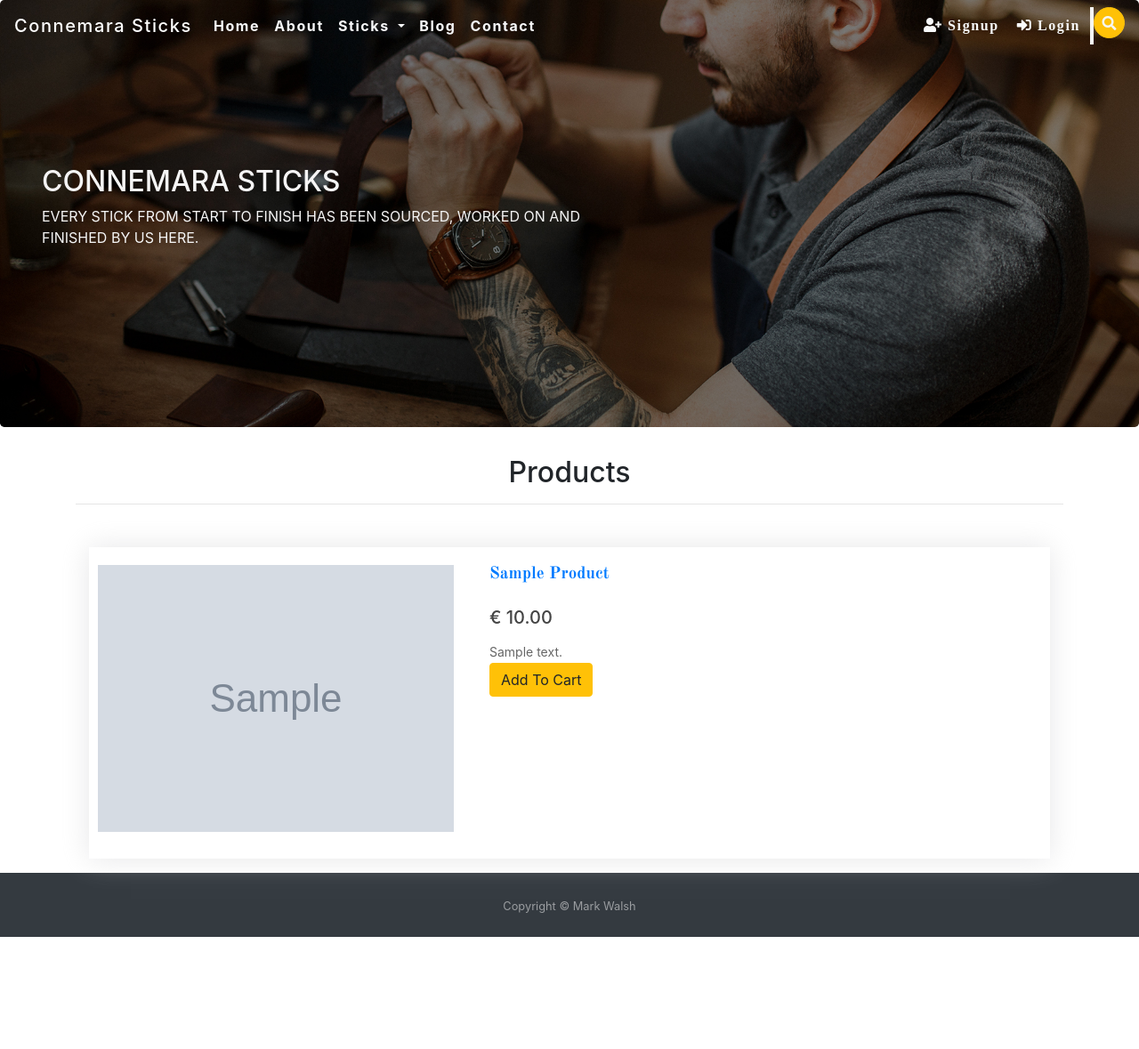
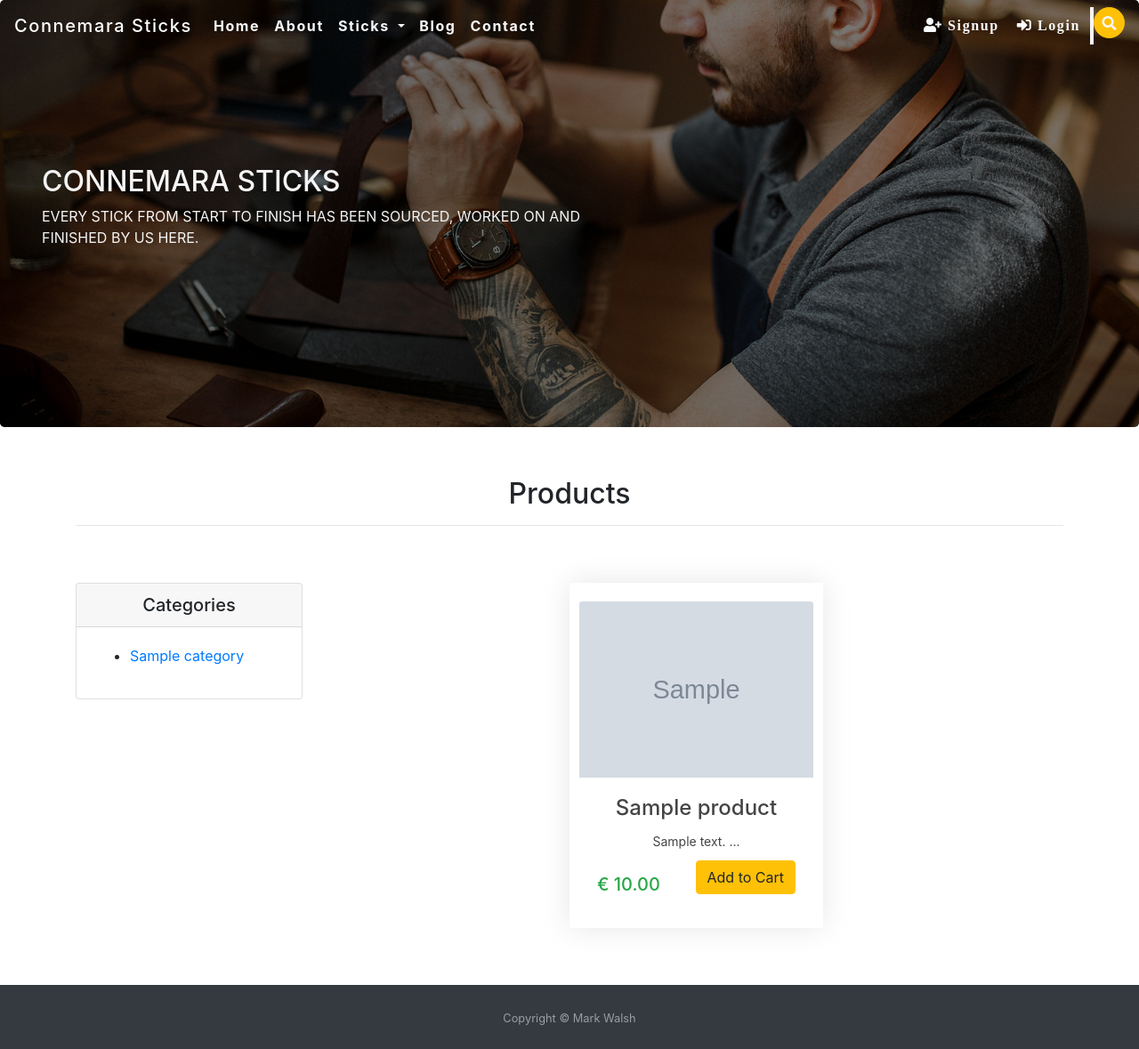
Before and after one commit to Squelsh84/connemara-sticks-ms4, a Django app: page /products/ in a window 1280 px wide. Shown: the whole page at 89% size. Before the commit the page ends 1053 px from the top, so only its background shows below. Run offline with Django 3.2, Linux system fonts and the light colour scheme; tables that the repository leaves empty hold one stand-in row (values such as "Sample post"); grey boxes marked "Sample" are stand-in pictures; some libraries are stand-ins or nearby versions.

Commit message:
Added a sidebar and change the display of products.

```diff
--- a/products/templates/products.html
+++ b/products/templates/products.html
@@ -20,34 +20,61 @@
 
 <!-- Products -->
 
-
-
-<section class="container py-7">
-  <div class="title text-center">
+<div class="container">
+  <div class="title text-center product-title">
     <h2>Products</h2>
   </div>
   <hr class="hr-primary w-15 hr-xl ml-0 mb-5">
-  <!-- Start List Product -->
-  <div class="container-fluid contact">
-    {% for product in products %}
-    <div class="ht__list__product col-12 mx-auto col-md-12 col-lg-12 m-3 info-box">
-      <div class="ht__list__thumb">
-        <a href="{{product.get_url}}"><img class="img-products" src="{{product.image.url}}" alt="{{product.name}}"></a>
-      </div>
-      <div class="htc__list__details">
-        <h2><a href="product-details.html">{{product.name}}</a></h2>
-        <div class="price">
-          <h5 class="mt-4">€ {{product.price}}</h5>
-        </div>
-        <p>{{product.description}}</p>
-        <div class="fr__list__btn">
-          <a class="btn btn-warning" href="{% url 'add_cart' product.id %}">Add To Cart</a>
+
+
+
+  <div class="row">
+    <div class="col-md-3">
+
+
+      <div class="card my-3">
+        <h5 class="card-header text-center">Categories</h5>
+        <div class="card-body">
+          <ul>
+            {% for category in links %}
+            <li><a href="{{category.get_url}}">{{category.name}}</a></li>
+            {% endfor %}
+          </ul>
         </div>
       </div>
     </div>
-    {%endfor%}
+    <div class="col-md-9">
+      <div class="row contact text-center pb-5">
+        {% for product in products %}
+        <div class="col-9 info-box mx-auto m-3 pb-0 col-md-6 col-lg-4">
+          <div class="card mb-2" style="border-color: transparent;">
+            <a href="{{product.get_url}}">
+              <img src="{{product.image.url}}" class="card-img-top" alt="{{product.name}}">
+            </a>
+            <div class="card-body">
+              <h4 class="card-title">{{product.name}}</h4>
+              <p class="card-text">
+                {{product.description|slice:":80" }} ... </p>
+              <div class="buy d-flex justify-content-between align-items-center">
+                <div class="price text-success">
+                  <h5 class="mt-4">€ {{product.price}}</h5>
+                </div>
+                <a href="{% url 'add_cart' product.id %}">
+                  <button type="button" name="button" class="btn btn-warning">
+                    Add to Cart
+                  </button>
+                </a>
+
+              </div>
+            </div>
+          </div>
+        </div>
+        {%endfor%}
+      </div>
+    </div>
   </div>
-</section>
+</div>
+
 
 
 {% endblock %}
```
